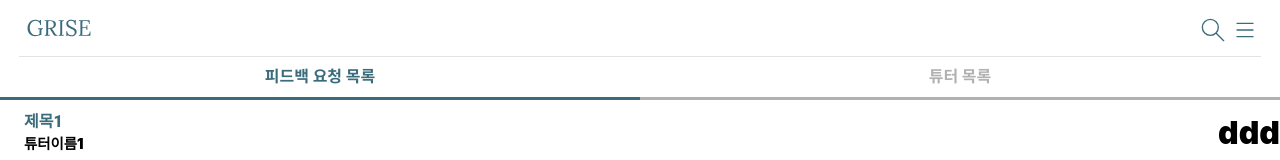
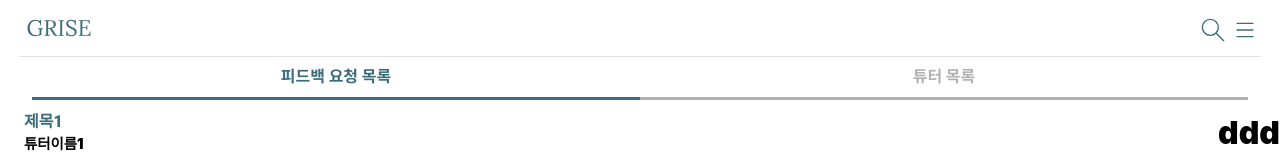
Before and after one commit to Gukss/GRISEFront, a React (Create React App) app in the folder grise/: page /tuteeMain in a window 1280 px wide. Shown: the top 160 px of the page. Built offline with nearby package versions, Linux system fonts and the light colour scheme.

Commit message:
헤더 border-bottom 길이 수정

```diff
--- a/grise/src/Pages/TuteeMainPage/Header.jsx
+++ b/grise/src/Pages/TuteeMainPage/Header.jsx
@@ -31,7 +31,7 @@ const Header = () => {
   };
   return (
     <div>
-      <div style={{ display: "flex" }}>
+      <div style={{ display: "flex",width:"95%",margin: "0 auto" }}>
         <RequestConsultBtn ref={RequestConsultRef} onClick={onClickRequestConsultBtn}>
           피드백 요청 목록
         </RequestConsultBtn>
```
